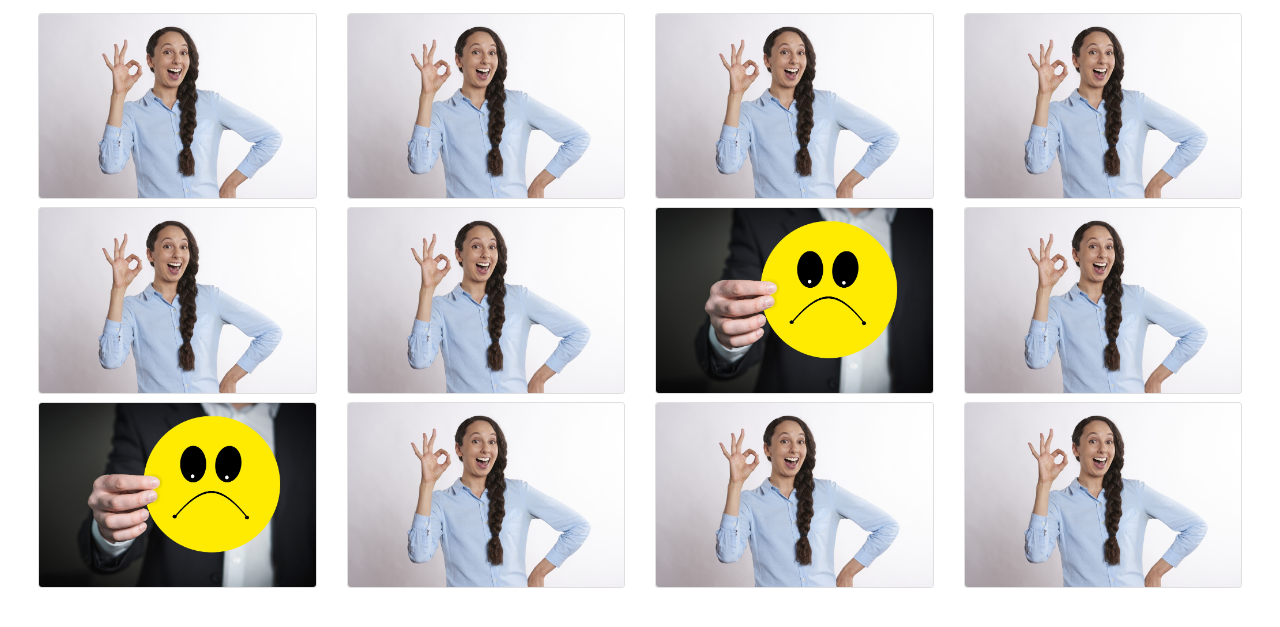
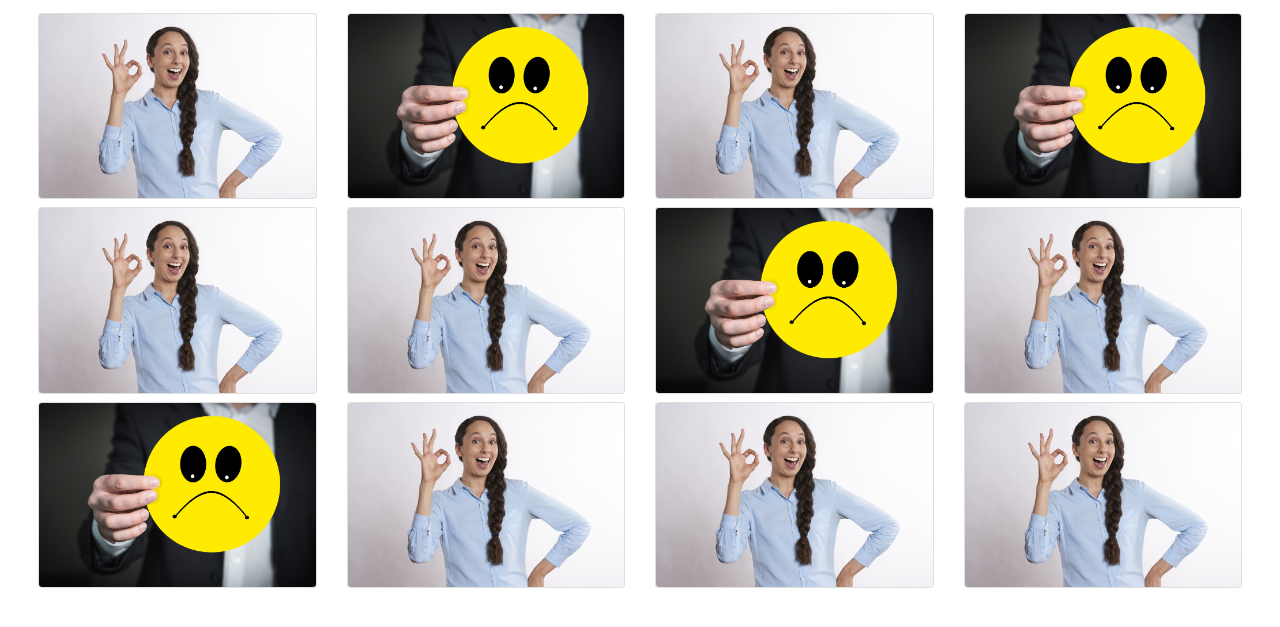
Before and after one commit to rapaMatiase/CursoDeGitEIT, a plain HTML site: page index.html in a window 1280 px wide. Shown: the part 59-686 px from the top of the page. Drawn offline with nearby package versions, Linux system fonts and the light colour scheme.

Commit message:
INtente implementar los cambios, pero sin mucho exito

```diff
--- a/index.html
+++ b/index.html
@@ -28,7 +28,7 @@
             </div>
             <div class="col-3">
                 <div class="card">
-                    <img class="card-img border-dark" src="img/bueno.jpg" alt="Card image">
+                    <img class="card-img border-dark" src="img/malo.jpg" alt="Card image">
                 </div>
             </div>
             <div class="col-3">
@@ -38,7 +38,7 @@
             </div>
             <div class="col-3">
                 <div class="card">
-                    <img class="card-img border-dark" src="img/bueno.jpg" alt="Card image">
+                    <img class="card-img border-dark" src="img/malo.jpg" alt="Card image">
                 </div>
             </div>
         </div>
```
